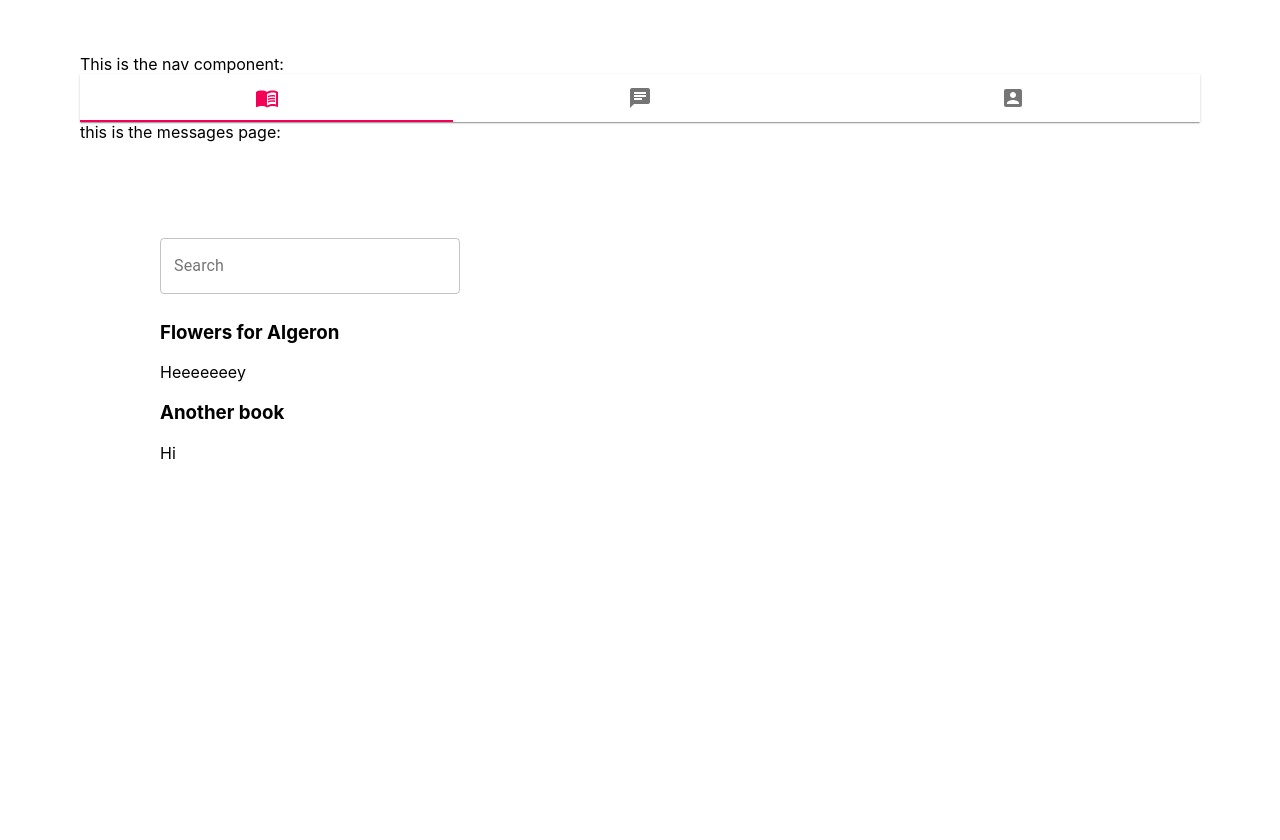
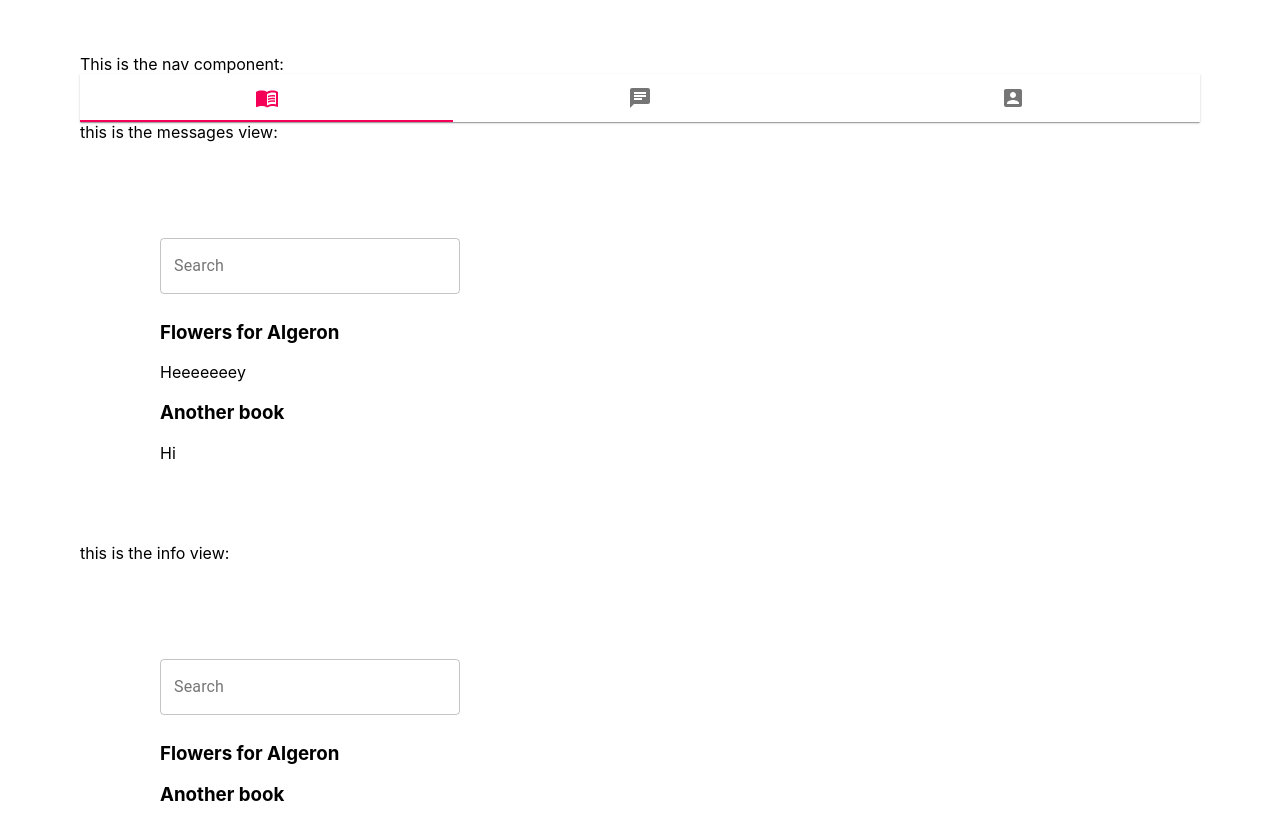
Before and after one commit to BCerki/book-tinder, a React (Create React App) app in the folder react-front-end/: page / in a window 1280 px wide. Shown: the part 880-1720 px from the top of the page. Before the commit the page ends 1423 px from the top, so only its background shows below. Built offline with nearby package versions, Linux system fonts and the light colour scheme.

Commit message:
update App to include info view (preview only)

```diff
--- a/react-front-end/src/App.js
+++ b/react-front-end/src/App.js
@@ -5,6 +5,7 @@ import User from "./Components/User";
 
 import NavBar from "./Components/NavBar";
 import MessagesView from "./Components/MessagesView";
+import InfoView from "./Components/InfoView";
 
 class App extends Component {
   constructor(props) {
@@ -44,8 +45,12 @@ class App extends Component {
           <NavBar />
         </section>
         <section>
-          this is the messages page:
+          this is the messages view:
           <MessagesView />
+        </section>
+        <section>
+          this is the info view:
+          <InfoView />
         </section>
       </main>
     );
```
